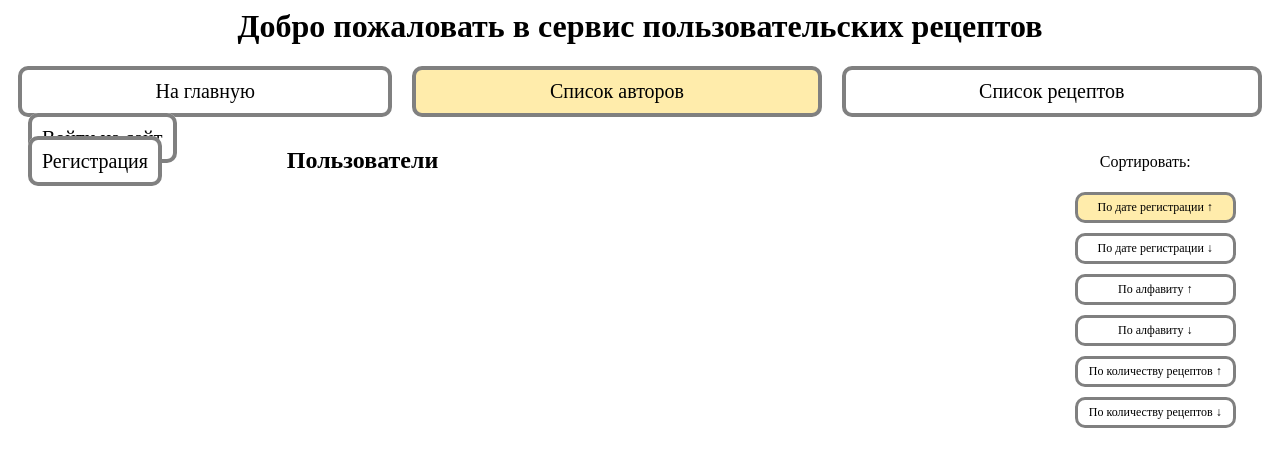
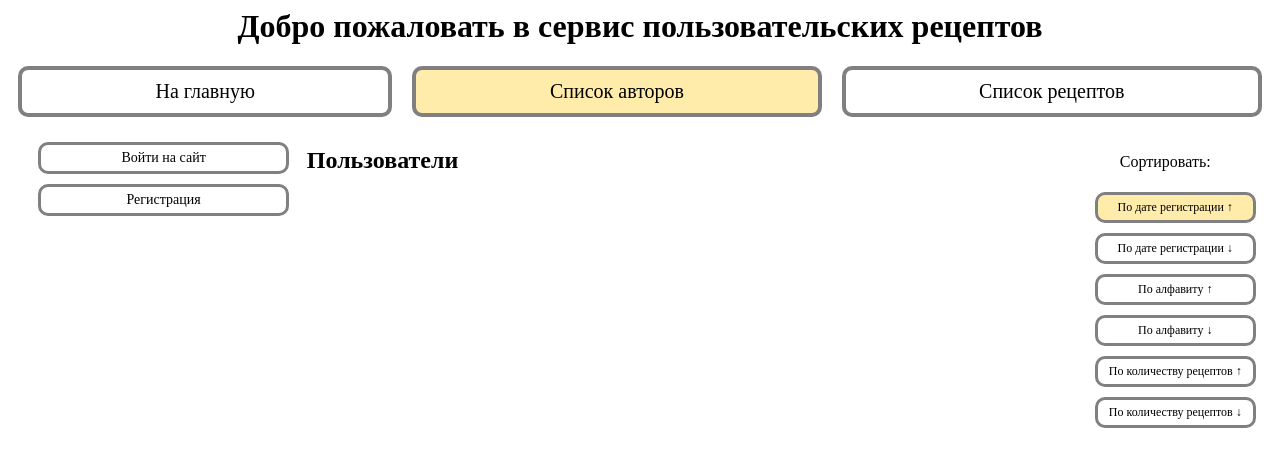
Before and after one commit to Odyvia42/UsersRecipes-Django, a Django app: page /users/ in a window 1280 px wide. Shown: the top 467 px of the page. Run offline with Django 4.2, Linux system fonts and the light colour scheme.

Commit message:
Оформление блока пользовательской навигации приведено к единому стандарту на всех страницах сайта.

```diff
--- a/recipeblog/static/recipeblog/user-list.css
+++ b/recipeblog/static/recipeblog/user-list.css
@@ -74,7 +74,33 @@
 }
 
 
-/* Оформление кнопки входа на сайт */
+/* Оформление блока пользовательской навигации */
+
+.user_sidebar {
+display: flex;
+flex-direction: column;
+flex-wrap: nowrap;
+height: fit-content;
+margin-top: 10px;
+margin-left: 10px;
+margin-right: 10px;
+}
+
+.user_sidebar p {
+text-align: center;
+}
+.userlogin {
+border: 3px solid gray;
+width: 95%;
+height: auto;
+font-size: 14px;
+padding-top: 5px;
+padding-bottom: 5px;
+padding-left: 1px;
+padding-right: 1px;
+margin-top: 5px;
+margin-bottom: 5px;
+}
 
 .userlogin:link {
 background-color: white;
@@ -86,12 +112,13 @@
 
 .userlogin:hover,
 .userlogin:focus {
-border: 5px solid #00ec9e;
+border: 3px solid #00ec9e;
 }
 
 .userlogin:active {
 background-color: #00ec9e;
 }
+
 
 /* Блок сортировки */
 
```
Also changed, not shown: recipeblog/static/recipeblog/detail-pages.css (+28 -2 lines), recipeblog/static/recipeblog/recipe-list.css (+28 -2 lines).
